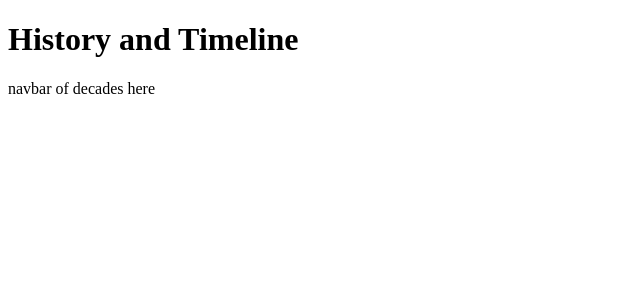
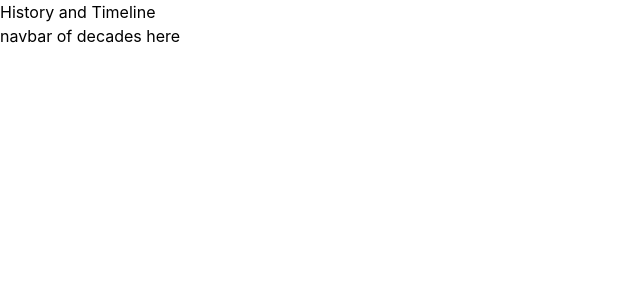
Before and after one commit to buttonbag/timeline-2, a React (Vite) app: page / in a window 1280 px wide. Shown: the top 300 px of the page, without its empty margins (0-640 px from the left). Built offline with nearby package versions, Linux system fonts and the light colour scheme.

Commit message:
add tailwind and theme styles

```diff
--- a/package.json
+++ b/package.json
@@ -10,8 +10,10 @@
     "preview": "vite preview"
   },
   "dependencies": {
+    "@tailwindcss/vite": "^4.3.0",
     "react": "^19.2.6",
-    "react-dom": "^19.2.6"
+    "react-dom": "^19.2.6",
+    "tailwindcss": "^4.3.0"
   },
   "devDependencies": {
     "@babel/core": "^7.29.0",
--- a/src/App.css
+++ b/src/App.css
@@ -0,0 +1,2 @@
+@import 'tailwindcss';
+@import './styles/theme.css';
--- /dev/null
+++ b/src/styles/theme.css
@@ -0,0 +1,3 @@
+@theme {
+  --color-primary: var(--color-sky-700);
+}
--- a/vite.config.ts
+++ b/vite.config.ts
@@ -1,11 +1,13 @@
 import { defineConfig } from 'vite'
 import react, { reactCompilerPreset } from '@vitejs/plugin-react'
 import babel from '@rolldown/plugin-babel'
+import tailwindcss from '@tailwindcss/vite'
 
 // https://vite.dev/config/
 export default defineConfig({
   plugins: [
     react(),
-    babel({ presets: [reactCompilerPreset()] })
+    babel({ presets: [reactCompilerPreset()] }),
+    tailwindcss(),
   ],
 })
```
Also changed, not shown: 1 other file (tests, documents, lock files or other folders).
